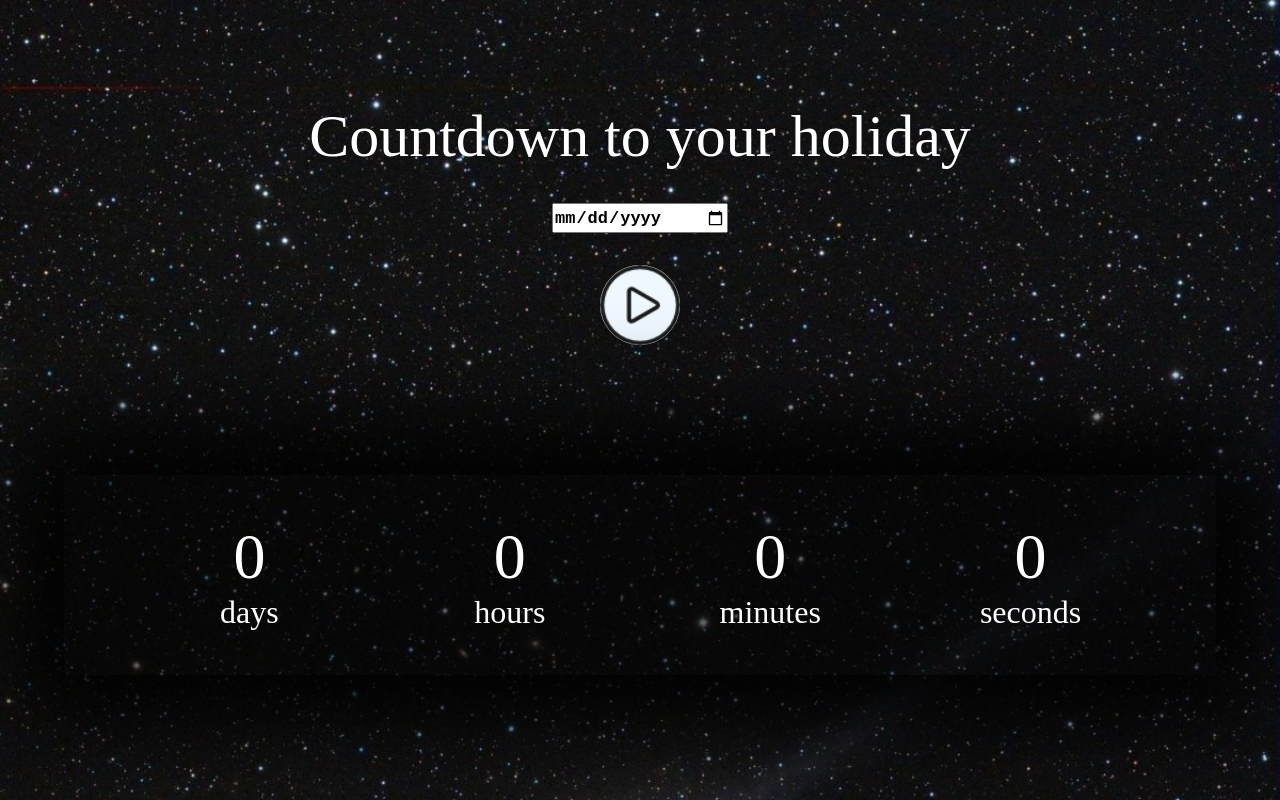
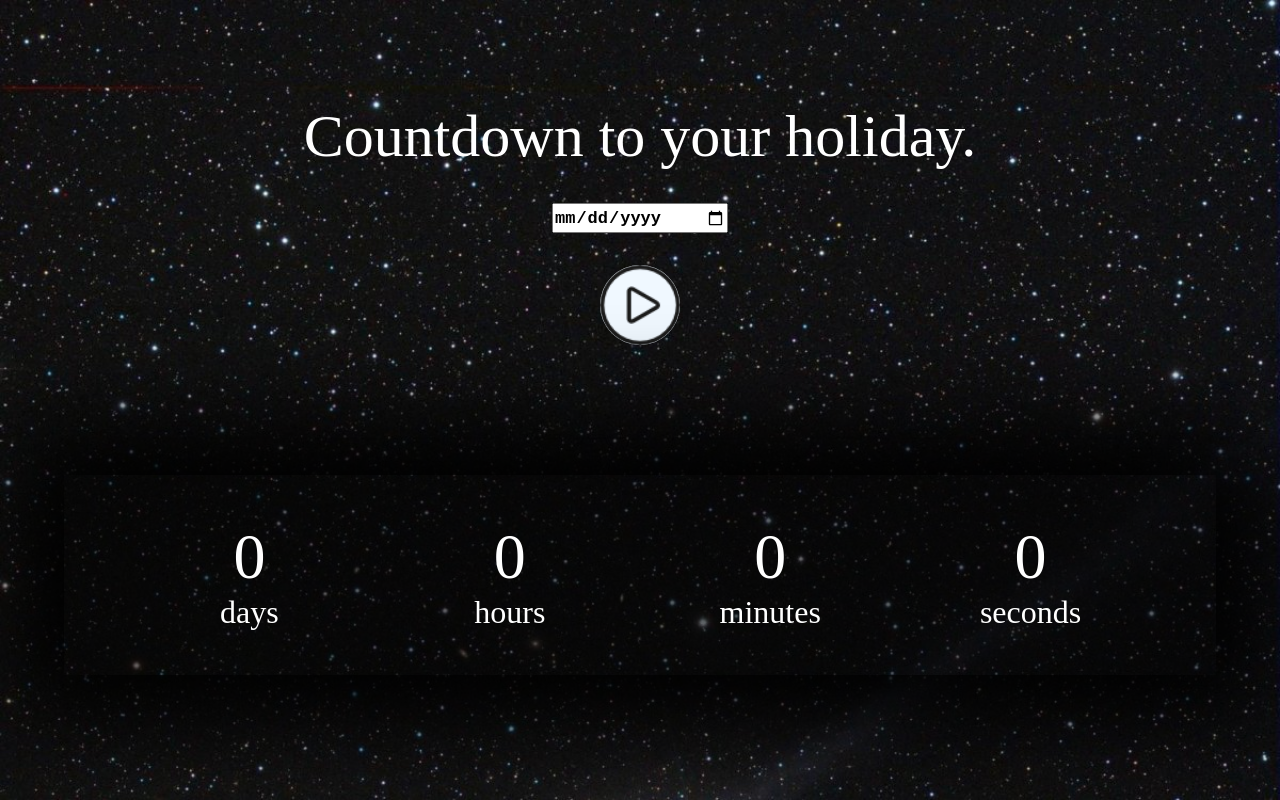
Before and after one commit to Volodymyr-Horbach/Countdown, a plain HTML site: page index.html in a window 1280 px wide. Drawn offline with Linux system fonts and the light colour scheme.

Commit message:
Update index.html

```diff
--- a/index.html
+++ b/index.html
@@ -12,7 +12,7 @@
 <body>
 
     <div class="header">
-        <div class="title">Countdown to your holiday</div>
+        <div class="title">Countdown to your holiday.</div>
         <input class="data" type="date" value="">
         <img class="play_img" src="./img/play.png" alt="play">
     </div>
```
